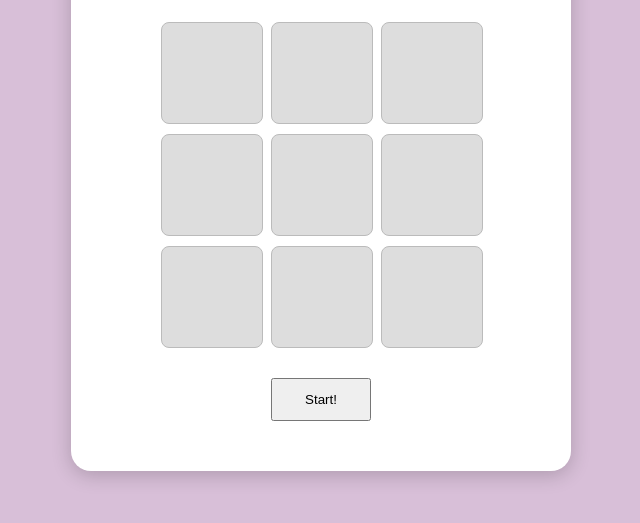
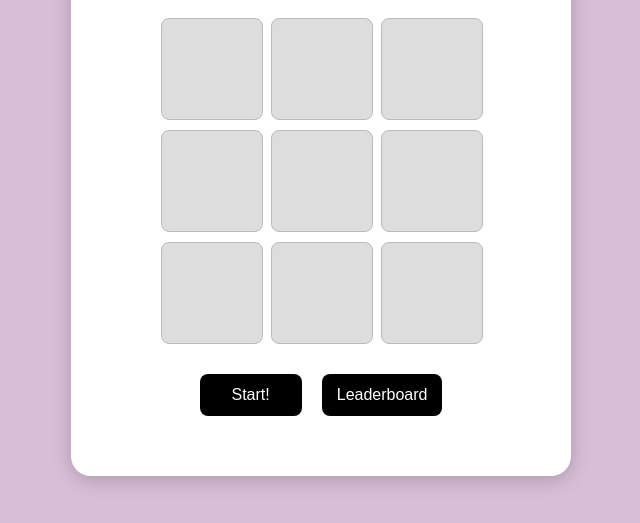
Before and after one commit to lainleaflet/pattern-memorization-game, a plain HTML site: page index.html in a window 1280 px wide. Shown: the part 261-784 px from the top of the page, without its empty margins (319-959 px from the left). Drawn offline with nearby package versions, Linux system fonts and the light colour scheme.

Commit message:
added leaderboard button

```diff
--- a/index.html
+++ b/index.html
@@ -14,8 +14,12 @@
             <div id = "currentScore"></div>
             <div id = "progress">Match the pattern of the flashing lights!</div>
             <div id = "grid" class = "grid"></div>
-            <button id="start-btn">Start!</button>
+            <div class = "button-container">
+                <button id="start-btn">Start!</button>
+                <button id="leaderboard-btn">Leaderboard</button>
+            </div>
         </div>
+        <div id = "leaderboard" style="display: none;"></div>
     </div>
 
     <script src = "script.js"></script>
--- a/style.css
+++ b/style.css
@@ -39,13 +39,6 @@ body, html{
     text-align: center;
 }
 
-#start-btn{
-    margin-top: 10px;
-    padding: 12px 32px;
-    cursor: pointer;
-
-}
-
 .grid{
     display: grid;
     grid-template-columns: repeat(3, 100px);
@@ -74,3 +67,36 @@ body, html{
 .incorrect{
     background-color: red;
 }
+
+#start-btn{
+    margin-top: 10px;
+    padding: 12px 32px;
+    cursor: pointer;
+}
+#leaderboard-btn{
+    margin-top: 10px;
+    padding: 12px 15px;
+    cursor: pointer;
+}
+
+button{
+    margin: 10px;
+    /* padding: 12px 32px; */
+    border-radius: 8px;
+    border: none;
+    font-size: 1em;
+    cursor: pointer;
+    color: white;
+    background-color: black;
+    transition: background-color 0.1s ease, transform 0.1s ease;
+}
+
+button:hover{
+    background-color: #D8BFD8;
+    transform: scale(1.02);
+    color: black;
+}
+
+.button-container {
+    display: flex;
+}
```
